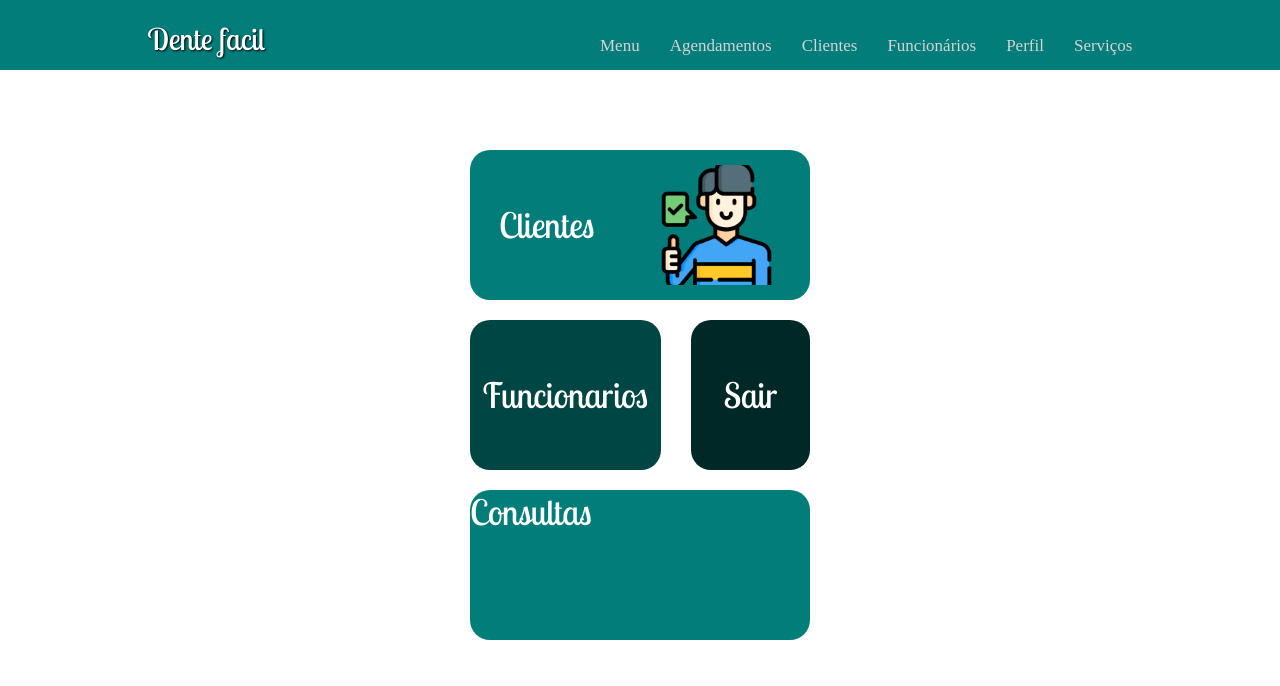
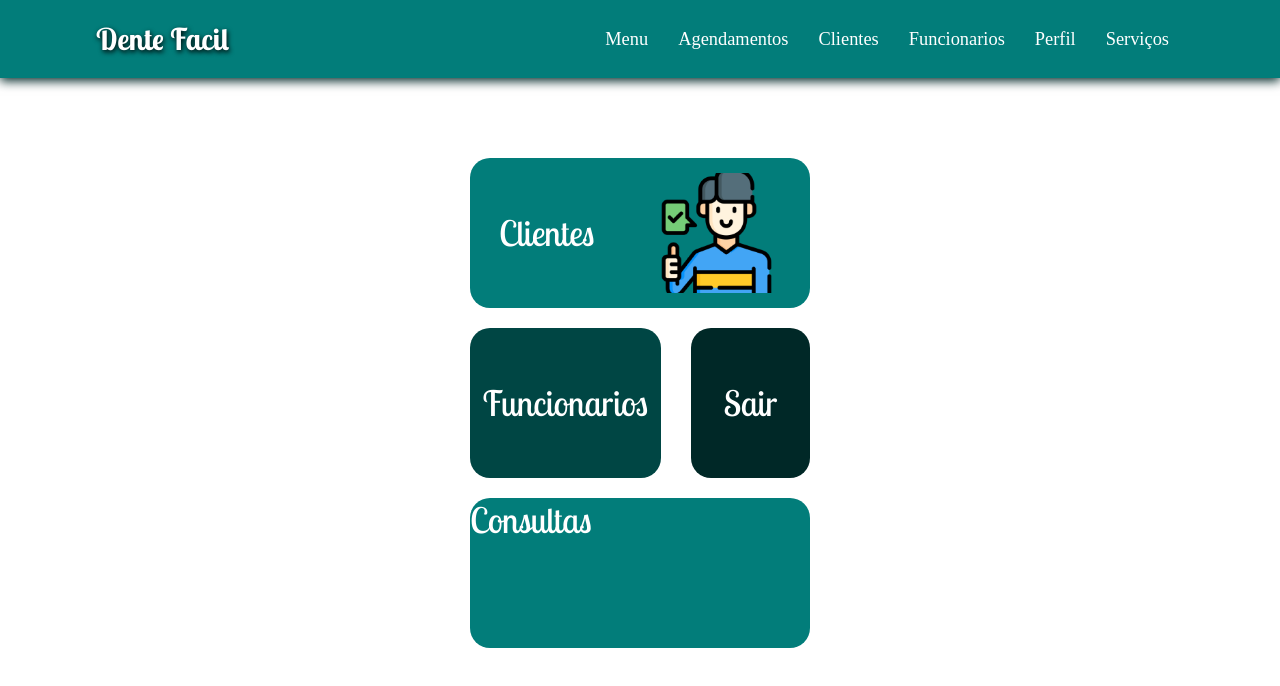
Before and after one commit to Kelsonobd/pagina-funcionario-dente-facil, a plain HTML site: page index.html in a window 1280 px wide. Drawn offline with Linux system fonts and the light colour scheme.

Commit message:
barra-menu-corrigida

```diff
--- a/assets/css/style.css
+++ b/assets/css/style.css
@@ -1,86 +1,111 @@
 body {
     margin: 0;
+    padding: 0;
     box-sizing: border-box;
 }
 
 /* INICIO DO HEADER */
 header {
+    background-color: #027d7a;
     /* BARRA VERDE DO MENU */
-    background-color: #027d7a;
-    height: 70px;
-    width: 100%;
+    box-shadow: 0px 3px 10px #002827;
 
 }
 
-.header--container {
+.nav-bar {
+    /* INICIO BARRA DE NAVEGAÇÃO */
+    height: 30px;
     display: flex;
-    justify-content: space-around;
-    padding: 20px 0px;
-}
-
-.header--container a {
-    text-decoration: none;
-}
-
-.menu {
-    display: flex;
-    gap: 30px;
-    list-style-type: none;
-}
-.menu li a {
-    color:#d5d3d3;
-    font-size: arial;
-    font-size: 17px;
-    transition: 0.3s;
-}
-.menu li a:hover {
-    color: #FFF;
-    font-size: 18px;
+    justify-content: space-between;
+    padding: 1.5rem 6rem;
 
 }
 
-.header--logo {
+.logo {
+    display: flex;
+    align-items: center;
+}
+
+.logo h1 {
     color: #FFF;
     font-size: 30px;
     font-family: "Lobster Two", sans-serif;
-    text-shadow: 1px 1px 2px black;
-
+    ;
+    text-shadow: 1px 2px 5px black;
 }
 
+.nav-list {
+    /* INICIO DIV LISTA DO MENUY */
+    display: flex;
+    align-items: center;
+}
+
+.nav-list ul {
+    /* LISTA DO MENU */
+    display: flex;
+    justify-content: center;
+    list-style: none;
+}
+
+.nav-item {
+    margin: 0 15px;
+}
+
+.nav-link {
+    text-decoration: none;
+    font-size: 1.15rem;
+    color: #fff;
+    font-weight: 400;
+}
+
+/* FIM MENU DE NAVEGAÇÃO */
+
+/* PARTE MENU MOBILE */
+.mobile-menu-icon {
+    display: none;
+}
+
+.mobile-menu {
+    display: none;
+}
+
+/* FIM PARTE MENU MOBILE */
 /* FIM DO HEADER */
 
+/* INICIO DA SECTION */
 section {
     height: 100vh;
-}
-
-section {
     display: flex;
     justify-content: center;
     padding-top: 30px;
-
 }
 
-.container {
+.container{
+    /* INICIO DO CONTAINER */
     padding-top: 50px;
 }
+
 .container a {
     text-decoration: none;
-    color:inherit
+    color: inherit
 }
 
 .clientes {
+    /* DIV DOS CLIENTES */
     display: flex;
     justify-content: space-around;
     align-items: center;
 }
 
 .clientes img {
+    /* IMAGEM DA DIV CLIENTES */
     width: 150;
     height: 120px;
 }
 
 .clientes,
 .consultas {
+    /* ESTILIZAÇÅO DA DIV CLIENTES E CONSULTAS */
     height: 150px;
     width: 340px;
     border-radius: 20px;
@@ -90,7 +115,7 @@ section {
     font-size: 35px;
 }
 
-.funcio--sair {
+.funcionarios--sair {
     display: flex;
     gap: 30px;
     margin-top: 20px;
@@ -122,3 +147,64 @@ section {
     background-color: #002827;
     text-align: center;
 }
+
+
+@media screen and (max-width: 730px) {
+    .nav-bar {
+        padding: 1.5rem 4rem;
+        align-items: center;
+    }
+
+    .nav-item {
+        display: none;
+    }
+
+    .mobile-menu-icon {
+        display: block;
+
+    }
+    .mobile-menu-icon button {
+        background-color: transparent;
+        border: none;
+        cursor: pointer;
+    }
+
+    .mobile-menu {
+        display: none;
+        flex-direction: column;
+        text-align: center;
+        padding-bottom: 1rem;
+    }
+
+    .mobile-menu.open {
+        display: flex;
+    }
+
+    .mobile-menu .nav-item {
+        display: block;
+        padding-top: 0.8rem;
+    }
+/*
+    .mobile-menu-icon button {
+        background-color: transparent;
+        border: none;
+        cursor: pointer;
+    }
+
+    .mobile-menu {
+        display: flex;
+        flex-direction: column;
+        text-align: center;
+        padding-bottom: 1rem;
+    }
+
+    .mobile-menu .nav-item {
+        display: block;
+        padding-top: 1.2rem;
+    }
+
+    .open {
+        display: block;
+    }
+
+}
--- /dev/null
+++ b/assets/js/script.js
@@ -0,0 +1,16 @@
+function menuShow() {
+    let menuMobile = document.querySelector('.mobile-menu');
+    if (menuMobile.classList.contains('open')) {
+        menuMobile.classList.remove('open');
+        let icon = document.querySelector('.icon');
+        if (icon) {
+            icon.src = "/assets/images/menu.png";
+        }
+    } else {
+        menuMobile.classList.add('open');
+        let icon = document.querySelector('.icon');
+        if (icon) {
+            icon.src = "/assets/images/menu.png";
+        }
+    }
+}
--- a/index.html
+++ b/index.html
@@ -15,19 +15,39 @@
 <body>
     <!-- INICIO DO HEADER -->
     <header>
-        <div class="header--container">
-            <a href="#">
-                <div class="header--logo">Dente facil</div>
-            </a> <!-- LOGO DO HEADER -->
-            <ul class="menu">
-                <li><a href="#">Menu</a></li>
-                <li><a href="#">Agendamentos</a></li>
-                <li><a href="#">Clientes</a></li>
-                <li><a href="#">Funcionários </a></li>
-                <li><a href="#">Perfil</a></li>
-                <li><a href="#">Serviços</a></li>
+        <nav class="nav-bar">
+            <div class="logo">
+                <h1>Dente Facil</h1>
+            </div>
+
+    <!-- LOGO DO HEADER -->
+
+            <div class="nav-list">
+                <ul> <!-- INICIO LISTA DO MENU -->
+                    <li class="nav-item"><a href="#" class="nav-link">Menu</a></li>
+                    <li class="nav-item"><a href="#" class="nav-link">Agendamentos</a></li>
+                    <li class="nav-item"><a href="#" class="nav-link">Clientes</a></li>
+                    <li class="nav-item"><a href="#" class="nav-link">Funcionarios </a></li>
+                    <li class="nav-item"><a href="#" class="nav-link">Perfil</a></li>
+                    <li class="nav-item"><a href="#" class="nav-link">Serviços</a></li>
+                </ul>
+            </div>
+            <!-- FIM LISTA DO MENU -->
+            <div class="mobile-menu-icon">
+                <button onclick="menuShow()"><img class="icon" src="/assets/images/menu.png" alt="menu"</button>
+            </div>
+        </nav>
+        <!-- FIM NAV-->
+        <div class="mobile-menu">
+            <ul> <!-- INICIO LISTA DO MENU-MOBILE-->
+                <li class="nav-item"><a href="#" class="nav-link">Menu</a></li>
+                <li class="nav-item"><a href="#" class="nav-link">Agendamentos</a></li>
+                <li class="nav-item"><a href="#" class="nav-link">Clientes</a></li>
+                <li class="nav-item"><a href="#" class="nav-link">Funcionarios </a></li>
+                <li class="nav-item"><a href="#" class="nav-link">Perfil</a></li>
+                <li class="nav-item"><a href="#" class="nav-link">Serviços</a></li>
             </ul>
-            <!-- MENU SANDWICH -->
+            <!-- FIM LISTA DO MENU-MOBILE-->
         </div>
     </header>
     <!-- FIM DO HEADER -->
@@ -35,16 +55,22 @@
     <!-- INICIO DA SECTION -->
     <section>
         <div class="container">
+            <!-- INICIO CONTAINER -->
+            <!-- DIV FUNCIONARIOS E IMAGEM -->
             <div class="clientes"><a href="">Clientes</a>
                 <img src="/assets/images/img1.png">
             </div>
-            <div class=funcio--sair> <!-- DIV PARA USAR O FLEXBOX COM AS DIVS "FUNCIONÁRIOS E SAIR" -->
+            <div class=funcionarios--sair> <!-- DIV PARA USAR O FLEXBOX COM AS DIVS "FUNCIONÁRIOS E SAIR" -->
                 <div class="funcionarios"><a href="#">Funcionarios</a></div>
                 <div class="sair"><a href="#">Sair</a></div>
             </div>
+
+            <!-- DIV CONSULTAS -->
             <div class="consultas"><a href="#">Consultas</a></div>
         </div>
     </section>
+    <!-- FIM DA SECTION -->
+    <script src="/assets/js/script.js"></script>
 </body>
 
 </html>
```
Also changed, not shown: assets/images/menu.png, 1 other file.
